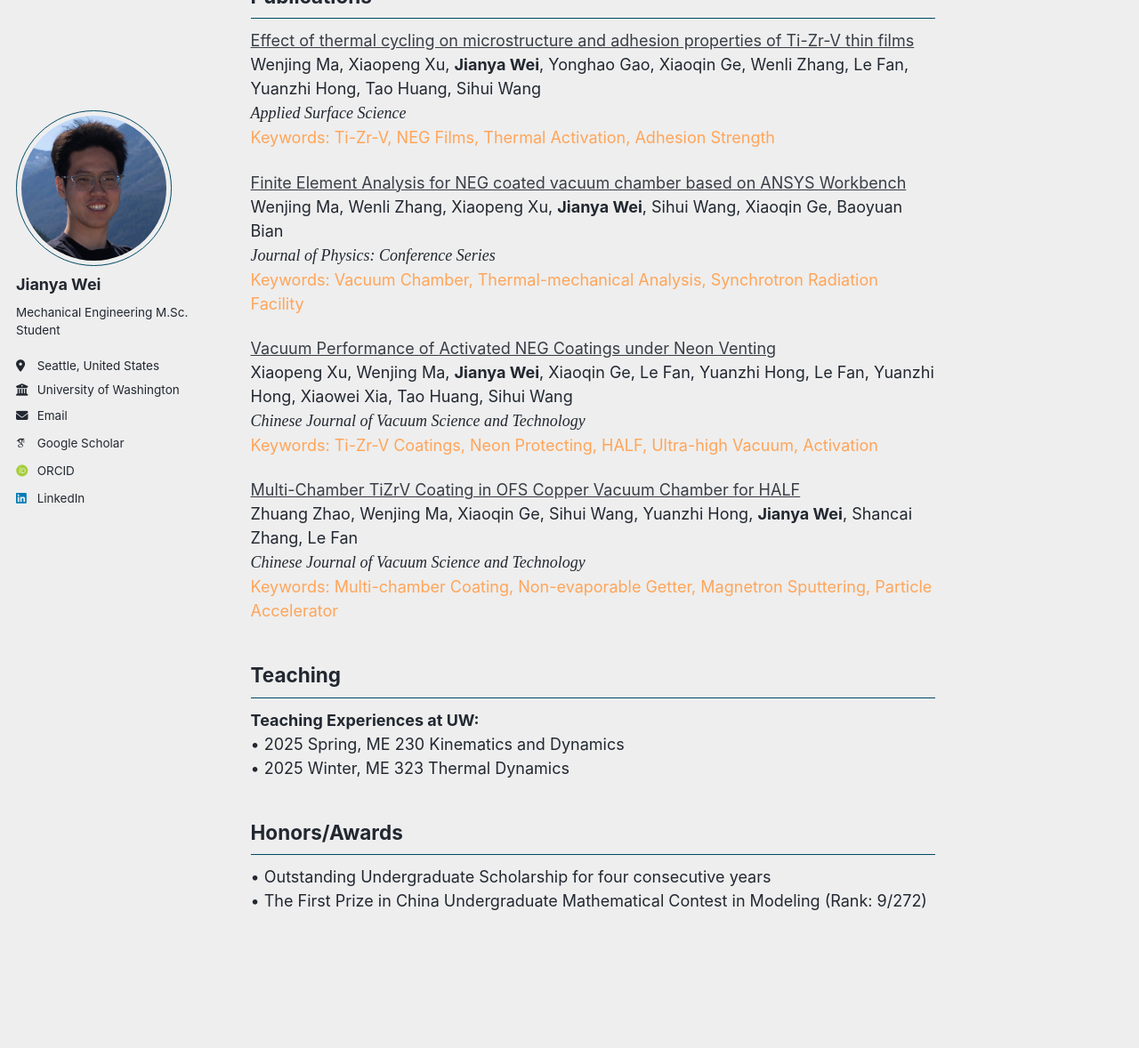
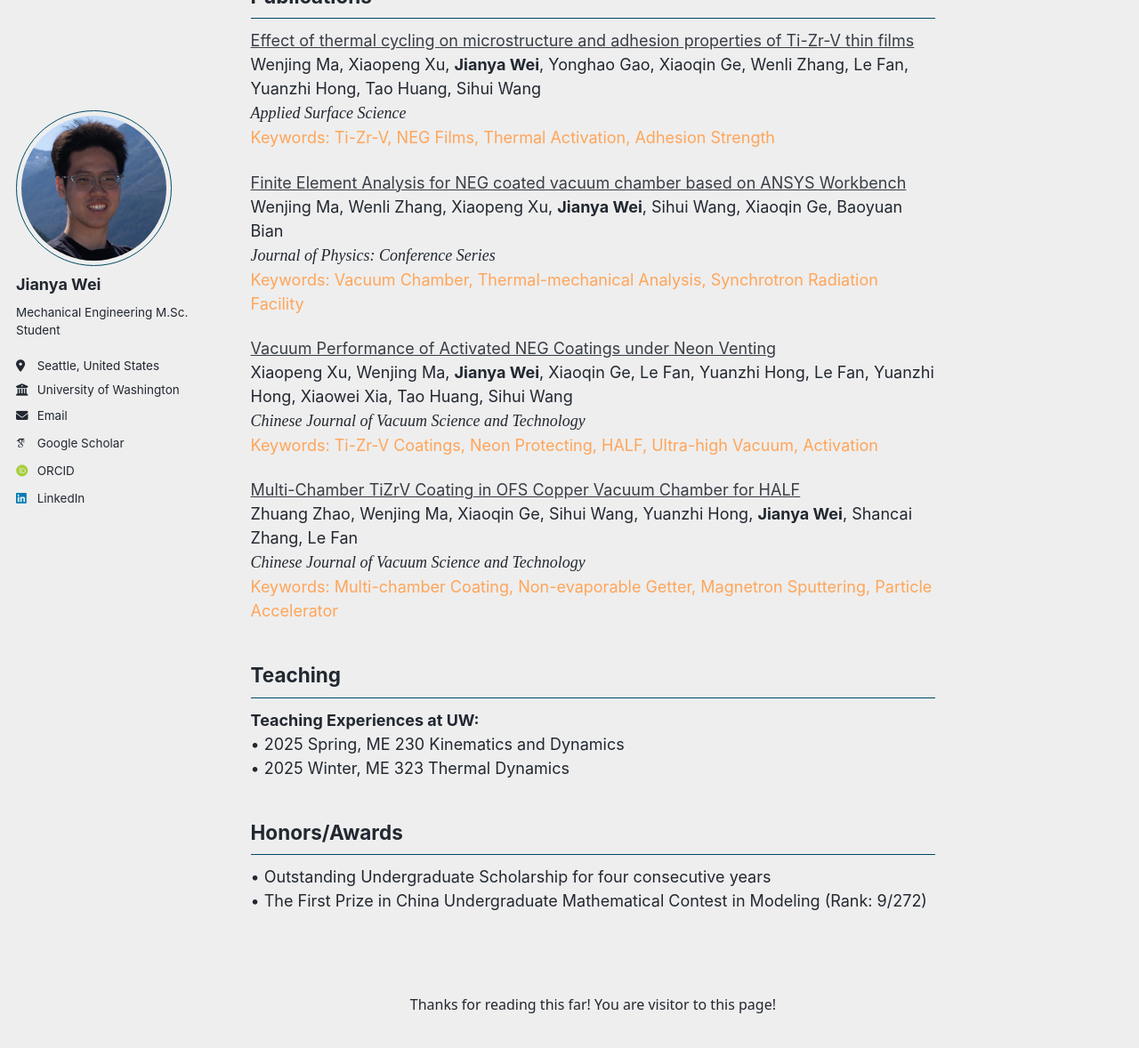
Before and after one commit to jywei02/jywei02.github.io, a Jekyll site: the page built from _pages/about.md, in a window 1280 px wide and 1400 px high, scrolled down 578 px. Shown: the top 1178 px of the window at 89% size. Built offline with Jekyll 4.4.1, drawn with Linux system fonts in a browser that asks for light colours; some web fonts are replaced; comment, search, counter and statistics services are not loaded; part of the change alters nothing that is shown.

Commit message:
Update about.md

```diff
--- a/_pages/about.md
+++ b/_pages/about.md
@@ -71,21 +71,9 @@ Honors/Awards
 
 <br>
 
-<p id="footerCounter" class="footer-counter fade-in">
+<p style="text-align:center; font-family: system-ui, -apple-system, Arial; font-size:16px; margin:40px 12px 16px;">
   Thanks for reading this far! You are visitor
-  <span id="busuanzi_value_site_pv">0</span>
-  to this page.
+  <span id="busuanzi_value_site_pv"></span>
+  to this page!
 </p>
 <script src="//busuanzi.ibruce.info/busuanzi/2.3/busuanzi.pure.mini.js"></script>
-
-<style>
-.footer-counter{ text-align:center; font: 500 18px/1.6 system-ui, -apple-system, Arial; margin:40px 12px 16px; }
-.fade-in{ opacity:0; transform: scale(.96); transition: opacity .6s ease, transform .6s ease; }
-.fade-in.on{ opacity:1; transform: none; }
-</style>
-<script>
-  // 仅当页尾进入视口时触发一次
-  new IntersectionObserver(es=>{es.forEach(e=>{if(e.isIntersecting){e.target.classList.add('on');}})}).observe(
-    document.getElementById('footerCounter')
-  );
-</script>
```
